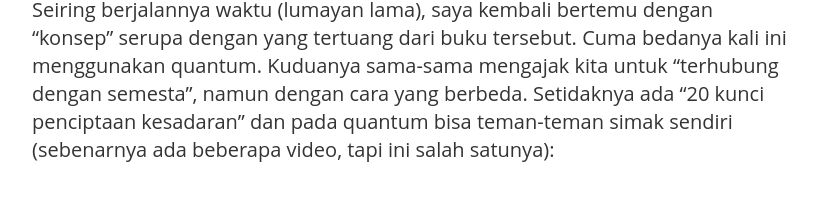
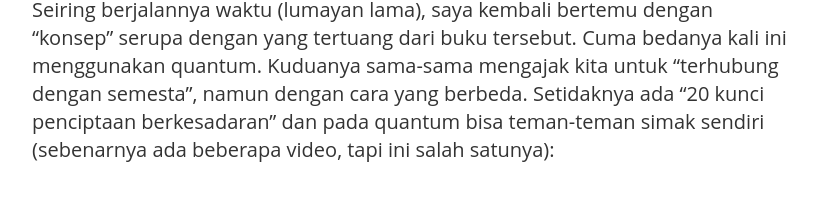
Before and after one commit to zylogx/zylogx.github.io, a Jekyll site: the page built from _posts/2024-09-22-mesh.md, in a window 1280 px wide and 1400 px high, scrolled down 1705 px. Shown: the part 264-468 px from the top of the window, without its empty margins (228-1045 px from the left). Built offline with Jekyll 4.4.1, drawn with Linux system fonts in a browser that asks for light colours; nearby versions of some CDN libraries; some of the changed text lies outside the part shown; grey boxes are pictures that could not be loaded.

Commit message:
Update 2024-09-22-mesh.md

```diff
--- a/_posts/2024-09-22-mesh.md
+++ b/_posts/2024-09-22-mesh.md
@@ -17,15 +17,15 @@
 
 Pada suatu waktu saya pernah melihat buku yang berjudul "The Divine Matrix", sebagai seorang penggiat game engine, tentunya saya tertarik dengan buku tersebut. Namun ketika saya buka buku tersebut, ternyata tidak membahas matriks di game engine atau simulasi yang terlihat "matematis". Tapi karena bahasannya menarik dan ada tulisan "New York Times Bestselling Author"-nya, akhirnya saya membawa pulang buku tersebut.
 
-Seiring berjalannya waktu (lumayan lama), saya kembali bertemu dengan "konsep" serupa dengan yang tertuang dari buku tersebut. Cuma bedanya kali ini menggunakan quantum. Kuduanya sama-sama mengajak kita untuk "terhubung dengan semesta", namun dengan cara yang berbeda. Setidaknya ada "20 kunci penciptaan kesadaran" dan pada quantum bisa teman-teman simak sendiri (sebenarnya ada beberapa video, tapi ini salah satunya):
+Seiring berjalannya waktu (lumayan lama), saya kembali bertemu dengan "konsep" serupa dengan yang tertuang dari buku tersebut. Cuma bedanya kali ini menggunakan quantum. Kuduanya sama-sama mengajak kita untuk "terhubung dengan semesta", namun dengan cara yang berbeda. Setidaknya ada "20 kunci penciptaan berkesadaran" dan pada quantum bisa teman-teman simak sendiri (sebenarnya ada beberapa video, tapi ini salah satunya):
 
 <iframe width="560" height="315" src="https://www.youtube.com/embed/LqhanLQBd50?si=QI2MbHZhyAXhS3I6" title="YouTube video player" frameborder="0" allow="accelerometer; autoplay; clipboard-write; encrypted-media; gyroscope; picture-in-picture; web-share" referrerpolicy="strict-origin-when-cross-origin" allowfullscreen></iframe>
 
-Dan saya rasa keduanya positif, karena mungkin semacam seperti "Self hypnosis" untuk menanamkan mindset positif kedalam diri kita. Bedanya yang satu pakai matriks yang satu pakai quantum. Terlepas dari itu beneran atau cuman semacam motivasi. Ya nyatanya kita mememang bagian dari alam semesta. Berikut 5 dari 20 kunci penciptaan kesadaran:
+Dan saya rasa keduanya positif, karena mungkin semacam seperti "Self hypnosis" untuk menanamkan mindset positif kedalam diri kita. Bedanya yang satu pakai matriks yang satu pakai quantum. Terlepas dari itu beneran atau cuman semacam motivasi. Ya nyatanya kita mememang bagian dari alam semesta. Berikut 5 dari 20 kunci penciptaan berkesadaran:
 
 ![matrix]({{ site.url }}/img/posts/mesh/matrix.jpg)
 
-Apakah "terkoneksi dengan matriks atau menyelarasakan vibrasi" itu hanya "sekedar"? Seharusnya tidak. Kerana keselarasan/koneksi itu dapat mengantarkan kita menuju kesadaran kosmos (bukan kata saya). Dan saya sendiri juga gak tahu apakah sudah berhasil menuju kasadaran kosmos atau belum. Tapi setidaknya saya berhasil terhibur olehnya. Kerena yang paling penting adalah "jiwa kita", sesuai dengan slogan mereka "Selamat Jiwa Keluarga Kita".
+Apakah "terkoneksi dengan matriks atau menyelarasakan vibrasi" itu hanya "sekedar"? Seharusnya tidak. Kerana keselarasan/koneksi itu dapat mengantarkan kita menuju kesadaran kosmos (bukan kata saya). Dan saya sendiri juga gak tahu apakah sudah berhasil menuju kasadaran kosmos atau belum. Tapi setidaknya saya berhasil terhibur olehnya. Kerena yang paling penting adalah "jiwa kita", sesuai dengan slogan mereka "Selamatkan Jiwa Keluarga Kita".
 
 Sebagai seseorang yang sudah menamatkan buku "The Divine Matrix". Tentunya saya memberikan penilaian yang bagus terhadap buku itu, serta merekomen- dasikannya kepada teman-teman. Tapi balik lagi, selera humor orang bermacam-macam dan buku itu mempunyai jumlah halaman yang cukup banyak, sampai bab akhir dan muncul quote Jalaludin Rumi ada 357 halaman.
 
```
